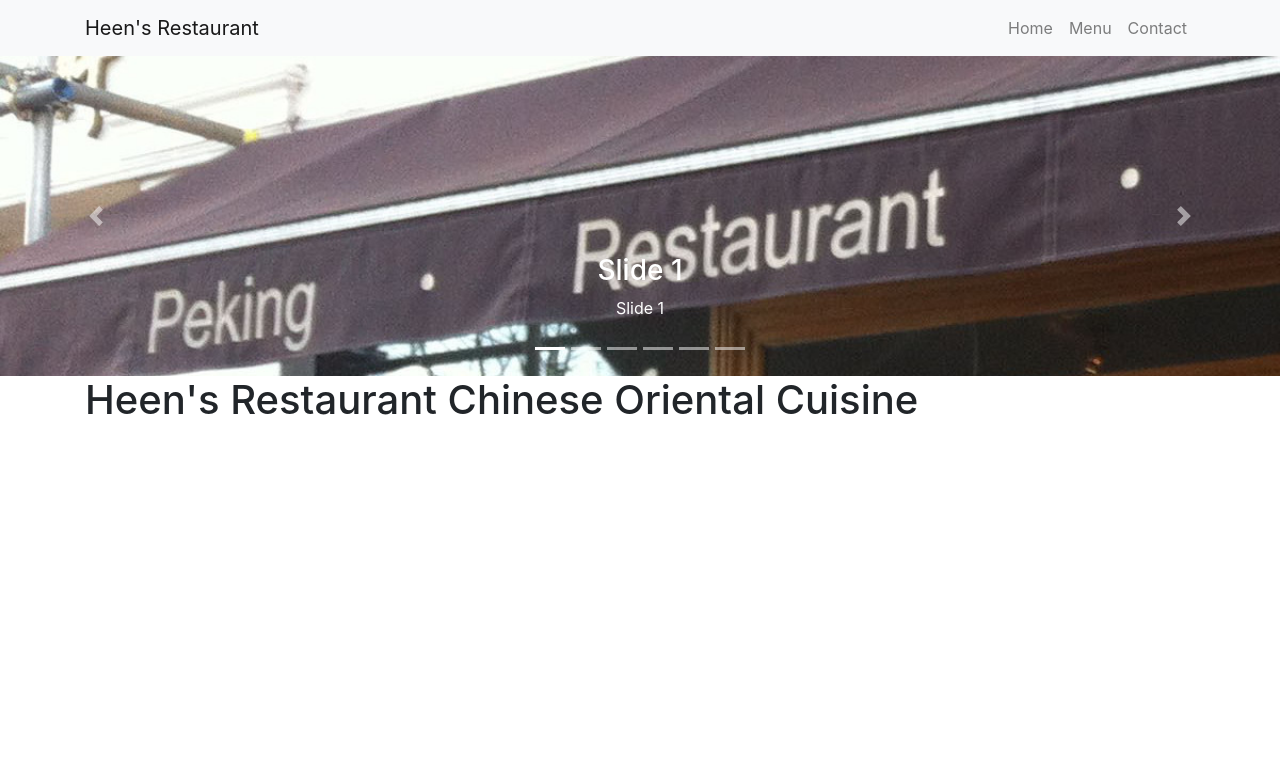
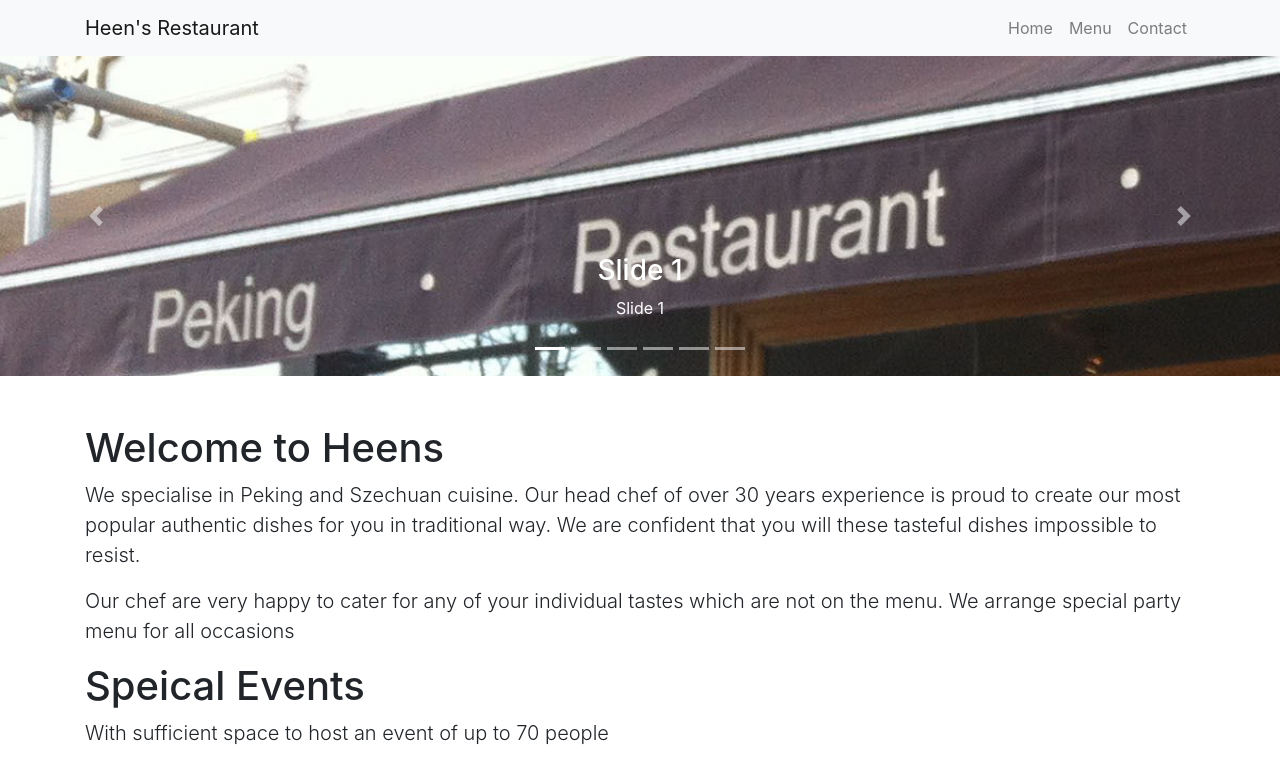
Before and after one commit to ThangTruongGit/heensrestaurant, a Gatsby site: page / in a window 1280 px wide. Built offline with nearby package versions, Linux system fonts and the light colour scheme; Gatsby itself is replaced by a stand-in of ours.

Commit message:
Add home page content

```diff
--- /dev/null
+++ b/src/assets/scss/_page.scss
@@ -0,0 +1,4 @@
+.content-wrapper {
+  @extend .pt-5;
+  @extend .pb-5;
+}
--- a/src/assets/scss/main.scss
+++ b/src/assets/scss/main.scss
@@ -1,3 +1,4 @@
 @import "~bootstrap/scss/bootstrap.scss";
 
 @import "carousel.scss";
+@import "page.scss";
--- a/src/pages/index.js
+++ b/src/pages/index.js
@@ -1,5 +1,5 @@
 import React from "react";
-import { Container } from "reactstrap";
+import { Container, Row, Col } from "reactstrap";
 
 import Layout from "../components/layout";
 import Carousel from "../components/carousel";
@@ -8,8 +8,33 @@ const IndexPage = () => {
   return (
     <Layout>
       <Carousel />
-      <Container>
-        <h1>Heen's Restaurant Chinese Oriental Cuisine</h1>
+      <Container className="content-wrapper">
+        <Row>
+          <Col>
+            <h1>Welcome to Heens</h1>
+            <p className="lead">
+              We specialise in Peking and Szechuan cuisine. Our head chef of
+              over 30 years experience is proud to create our most popular
+              authentic dishes for you in traditional way. We are confident that
+              you will these tasteful dishes impossible to resist.
+            </p>
+
+            <p className="lead">
+              Our chef are very happy to cater for any of your individual tastes
+              which are not on the menu. We arrange special party menu for all
+              occasions
+            </p>
+          </Col>
+        </Row>
+
+        <Row>
+          <Col>
+            <h1>Speical Events</h1>
+            <p className="lead">
+              With sufficient space to host an event of up to 70 people
+            </p>
+          </Col>
+        </Row>
       </Container>
     </Layout>
   );
```
